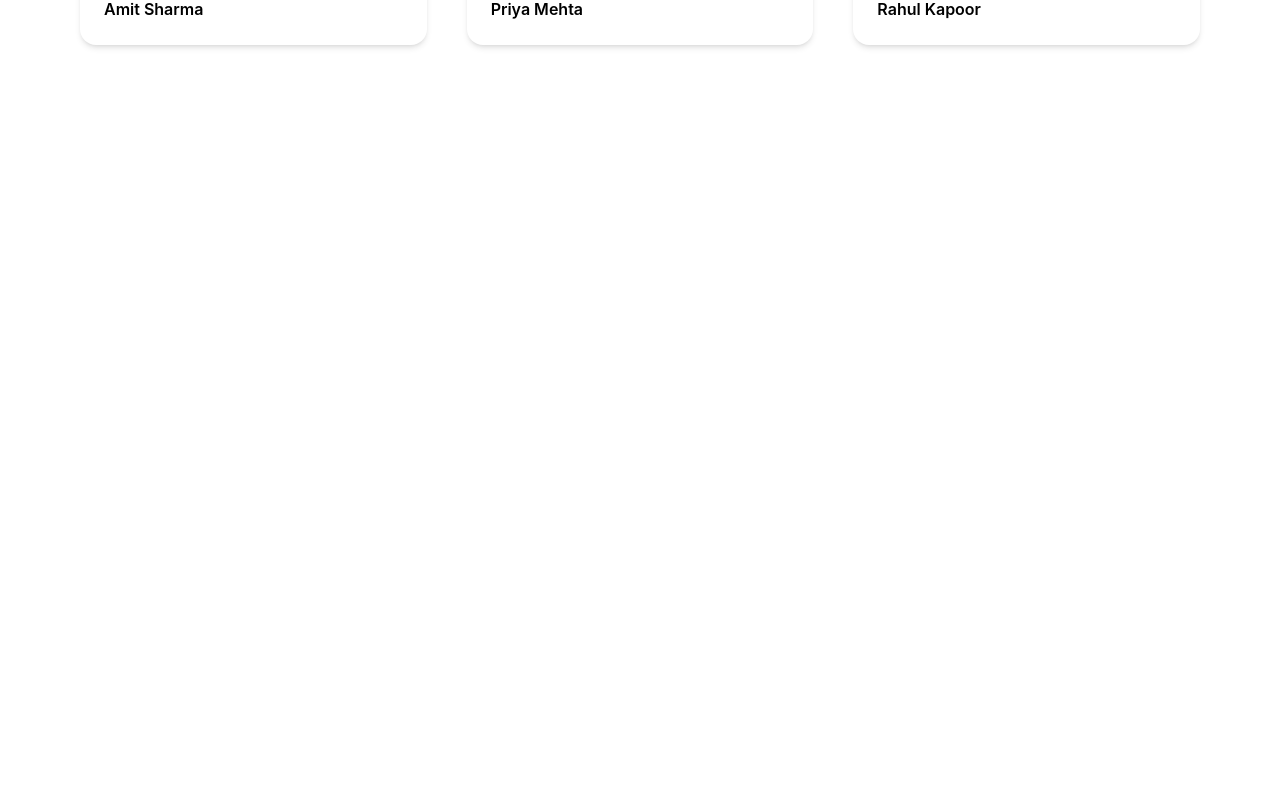
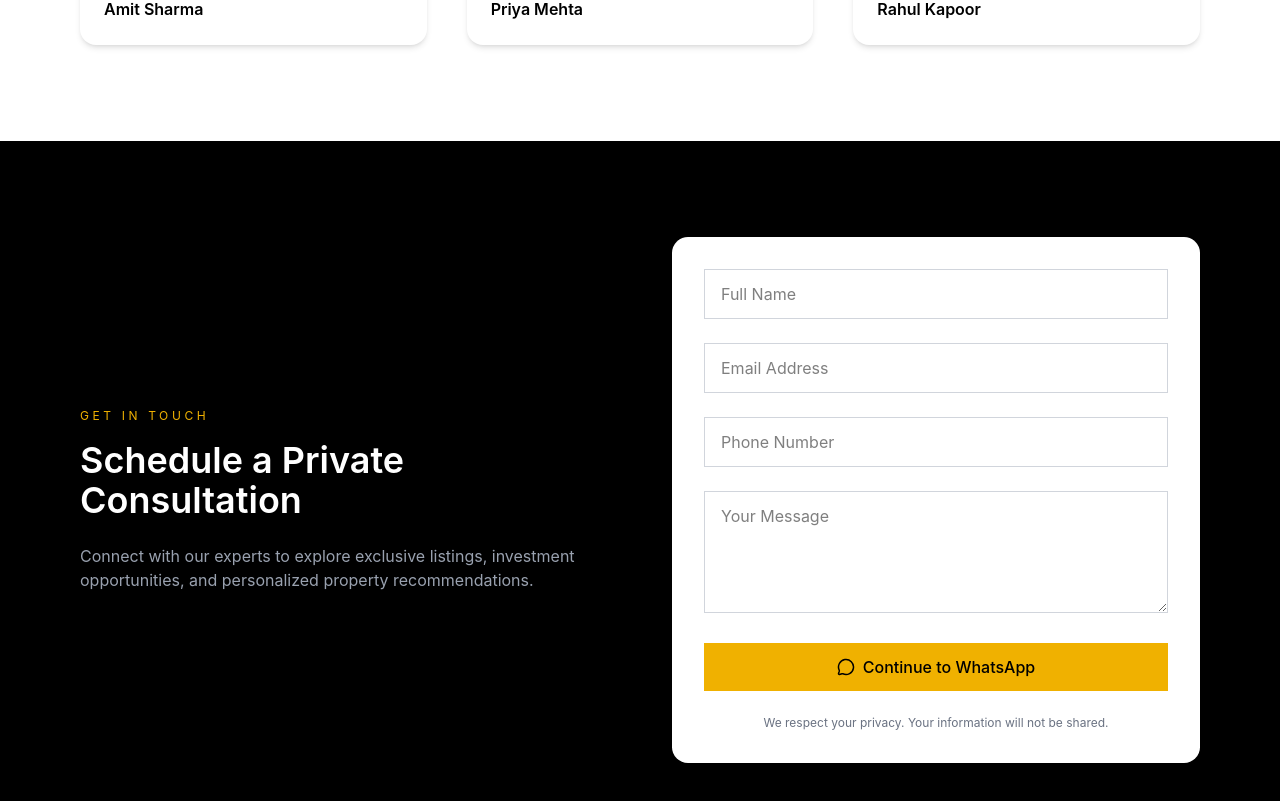
Before and after one commit to karanpr01/RealEstate-website, a React (Vite) app: page / in a window 1280 px wide. Shown: the part 2047-2848 px from the top of the page. Before the commit the page ends 2188 px from the top, so only its background shows below. Built offline with nearby package versions, Linux system fonts and the light colour scheme.

Commit message:
Added inquiry form

```diff
--- /dev/null
+++ b/src/component/home/Inquiry.jsx
@@ -0,0 +1,148 @@
+import { MessageCircle } from "lucide-react";
+import { useState } from "react";
+
+const Inquiry = () => {
+  const [formData, setFormData] = useState({
+    name: "",
+    email: "",
+    phone: "",
+    message: "",
+  });
+
+  const [submitted, setSubmitted] = useState(false);
+
+  // Handle Input Change
+  const handleChange = (e) => {
+    setFormData({
+      ...formData,
+      [e.target.name]: e.target.value,
+    });
+  };
+
+  // Handle Submit
+  const handleSubmit = (e) => {
+    e.preventDefault();
+
+    const { name, email, phone, message } = formData;
+
+    // Basic validation
+    if (!name || !email || !phone) {
+      alert("Please fill all required fields");
+      return;
+    }
+
+    const whatsappMessage = `New Inquiry:
+Name: ${name}
+Email: ${email}
+Phone: ${phone}
+Message: ${message}`;
+
+    const url = `https://wa.me/919987826481?text=${encodeURIComponent(
+      whatsappMessage,
+    )}`;
+
+    window.open(url, "_blank");
+
+    // Reset form
+    setFormData({
+      name: "",
+      email: "",
+      phone: "",
+      message: "",
+    });
+
+    // Show success message
+    setSubmitted(true);
+
+    // Hide after 3 seconds
+    setTimeout(() => setSubmitted(false), 3000);
+  };
+
+  return (
+    <section className="py-24 px-6 md:px-12 lg:px-20 bg-black text-white">
+      <div className="grid md:grid-cols-2 gap-16 items-center">
+        {/* LEFT CONTENT */}
+        <div>
+          <p className="text-xs tracking-[0.3em] text-yellow-500 mb-4">
+            GET IN TOUCH
+          </p>
+
+          <h2 className="text-3xl md:text-4xl font-semibold mb-6">
+            Schedule a Private Consultation
+          </h2>
+
+          <p className="text-gray-400">
+            Connect with our experts to explore exclusive listings, investment
+            opportunities, and personalized property recommendations.
+          </p>
+        </div>
+
+        {/* FORM */}
+        <form
+          onSubmit={handleSubmit}
+          className="bg-white text-black p-8 rounded-2xl space-y-6"
+        >
+          {/* Name */}
+          <input
+            type="text"
+            name="name"
+            placeholder="Full Name"
+            value={formData.name}
+            onChange={handleChange}
+            className="w-full border border-gray-300 px-4 py-3 outline-none focus:border-yellow-500"
+          />
+
+          {/* Email */}
+          <input
+            type="email"
+            name="email"
+            placeholder="Email Address"
+            value={formData.email}
+            onChange={handleChange}
+            className="w-full border border-gray-300 px-4 py-3 outline-none focus:border-yellow-500"
+          />
+
+          {/* Phone */}
+          <input
+            type="tel"
+            name="phone"
+            placeholder="Phone Number"
+            value={formData.phone}
+            onChange={handleChange}
+            className="w-full border border-gray-300 px-4 py-3 outline-none focus:border-yellow-500"
+          />
+
+          {/* Message */}
+          <textarea
+            name="message"
+            placeholder="Your Message"
+            rows="4"
+            value={formData.message}
+            onChange={handleChange}
+            className="w-full border border-gray-300 px-4 py-3 outline-none focus:border-yellow-500"
+          ></textarea>
+
+          {/* Submit Button */}
+          <button className="flex items-center justify-center gap-2 w-full bg-yellow-500 py-3 font-medium">
+            <MessageCircle size={18} />
+            Continue to WhatsApp
+          </button>
+
+          {/* Privacy Text */}
+          <p className="text-xs text-gray-500 text-center">
+            We respect your privacy. Your information will not be shared.
+          </p>
+
+          {/* Success Message */}
+          {submitted && (
+            <p className="text-green-600 text-sm text-center">
+              Inquiry sent successfully!
+            </p>
+          )}
+        </form>
+      </div>
+    </section>
+  );
+};
+
+export default Inquiry;
--- a/src/pages/Home.jsx
+++ b/src/pages/Home.jsx
@@ -2,6 +2,7 @@ import Hero from "../component/home/Hero";
 import Featured from "../component/home/Featured";
 import Navbar from "../component/layout/Navbar";
 import Testimonials from "../component/home/Testimonials";
+import Inquiry from "../component/home/Inquiry";
 
 const Home = () => {
   return (
@@ -10,6 +11,7 @@ const Home = () => {
       <Hero />
       <Featured />
       <Testimonials/>
+      <Inquiry/>
     </div>
   );
 };
```
